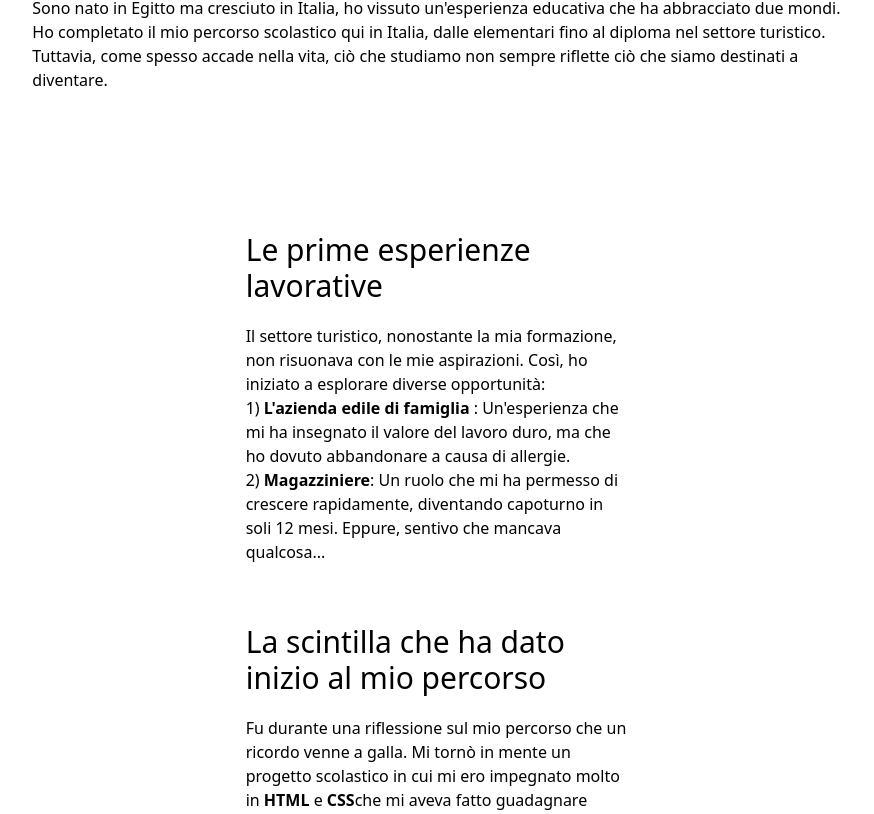
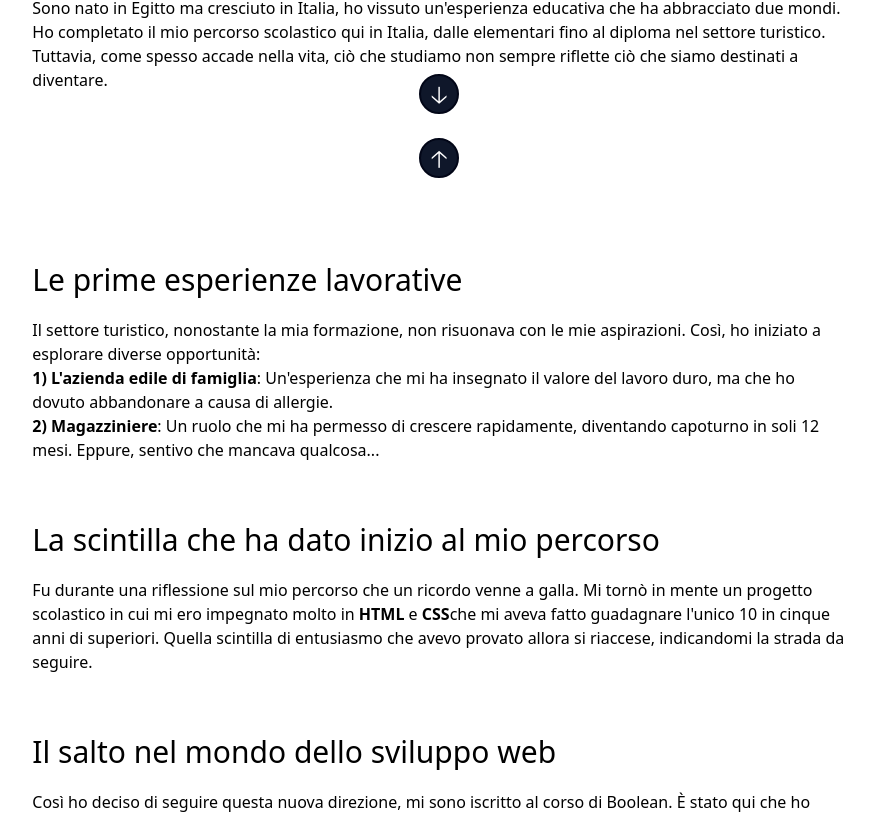
Before and after one commit to Mustaaaaa/personal-portfolio, a React (Create React App) app: page /aboutme in a window 1280 px wide. Shown: the part 776-1590 px from the top of the page, without its empty margins (201-1075 px from the left). Built offline with nearby package versions, Linux system fonts and the light colour scheme.

Commit message:
add --> fixed the buttons link

```diff
--- a/src/Components/AboutMe.js
+++ b/src/Components/AboutMe.js
@@ -7,7 +7,6 @@ import imgPersonal from '../Assets/abotMe/personalImage.png';
 import { useScroll } from './Assets/ScrollDisable.js';
 function AboutMe() {
     const section1Ref = useRef(null);
-    const section2Ref = useRef(null);
     const sectionDescriptionRef = useRef(null);
     const sectionExperienceRef = useRef(null);
     const sectionImgRef = useRef(null);
@@ -36,7 +35,7 @@ function AboutMe() {
             {/* anteprima primo progetto fooder*/}
             <div className="container min-h-[calc(100vh-56px)] d:min-h-0 mx-auto relative flex items-center justify-center lg:pt-20 md:pt-5">
                 <div className="absolute bottom-2 left-1/2 transform -translate-x-1/2">
-                    <button onClick={() => handleClickMobile(section1Ref)} className='button-hidden border-2 bg-slate-900 border-slate-950 w-10 h-10 rounded-full text-2xl animate-bounce text-white'>
+                    <button onClick={() => handleClickMobile(section1Ref)} className='hidden md:block border-2 bg-slate-900 border-slate-950 w-10 h-10 rounded-full text-2xl animate-bounce text-white'>
                         &#129123;
                     </button>
                 </div>
@@ -95,65 +94,75 @@ function AboutMe() {
             </div>
 
             {/* anteprima primo progetto fooder*/}
-            < div ref={section2Ref} className="container min-h-screen d:min-h-0 mx-auto relative flex items-center justify-center lg:pt-20 lg:pt-0" >
-                <div className="absolute top-4 left-1/2 transform -translate-x-1/2">
-                    <button onClick={ScrollTop} className='button-hidden border-2 bg-slate-900 border-slate-950 w-10 h-10 rounded-full text-2xl animate-bounce text-white'>
+            {/* Scroll to Top Button */}
+
+            <div ref={section1Ref} className='container min-h-screen mx-auto md:relative flex flex-col items-center justify-center lg:pt-20 md:pt-5'>
+                <div className="hidden md:block absolute top-4 left-1/2 transform -translate-x-1/2">
+                    <button onClick={ScrollTop} className='border-2 bg-slate-900 border-slate-950 w-10 h-10 rounded-full text-2xl animate-bounce text-white'>
                         &#129121;
                     </button>
                 </div>
-
-                <div className='flex flex-col items-center flex-grow'>
-
-                    <div ref={sectionExperienceRef} className='container w-full lg:w-2/6 flex flex-col justify-center p-5 h-screen md:h-auto relative'>
+                {/* Experience Section */}
+                <div ref={sectionExperienceRef} className='container w-full lg:w-4/6 flex flex-col justify-center p-5 h-screen md:h-auto relative'>
+                    {/* Scroll to Description Button */}
                     <div className="absolute top-3 left-1/2 transform -translate-x-1/2">
                         <button onClick={() => handleClickMobile(sectionDescriptionRef)} className='md:hidden border-2 bg-slate-900 border-slate-950 w-10 h-10 rounded-full text-2xl animate-bounce text-white'>
                             &#129121;
                         </button>
                     </div>
+                    {/* Scroll to Start Future Section Button */}
                     <div className="absolute bottom-0 left-1/2 transform -translate-x-1/2">
                         <button onClick={() => handleClick(sectionStartFutureRef)} className='md:hidden border-2 bg-slate-900 border-slate-950 w-10 h-10 rounded-full text-2xl animate-bounce text-white'>
                             &#129123;
                         </button>
                     </div>
                     <p className='text-3xl'>Le prime esperienze lavorative</p>
-                        <p className='text-md py-5'>Il settore turistico, nonostante la mia formazione, non risuonava con le mie aspirazioni. Così, ho iniziato a esplorare diverse opportunità:
-                            <br></br>
-                            1)<strong> L'azienda edile di famiglia</strong> : Un'esperienza che mi ha insegnato il valore del lavoro duro, ma che ho dovuto abbandonare a causa di allergie.
-                            <br></br>
-                            2)<strong> Magazziniere</strong>: Un ruolo che mi ha permesso di crescere rapidamente, diventando capoturno in soli 12 mesi. Eppure, sentivo che mancava qualcosa...</p>
+                    <p className='text-md py-5'>
+                        Il settore turistico, nonostante la mia formazione, non risuonava con le mie aspirazioni. Così, ho iniziato a esplorare diverse opportunità:
+                        <br />
+                        <strong>1) L'azienda edile di famiglia</strong>: Un'esperienza che mi ha insegnato il valore del lavoro duro, ma che ho dovuto abbandonare a causa di allergie.
+                        <br />
+                        <strong>2) Magazziniere</strong>: Un ruolo che mi ha permesso di crescere rapidamente, diventando capoturno in soli 12 mesi. Eppure, sentivo che mancava qualcosa...
+                    </p>
                 </div>
 
-                    <div ref={sectionStartFutureRef} className='container w-full lg:w-2/6 flex flex-col justify-center p-5 h-screen md:h-auto relative'>
+                {/* Start Future Section */}
+                <div ref={sectionStartFutureRef} className='container w-full lg:w-4/6 flex flex-col justify-center p-5 h-screen md:h-auto relative'>
+                    {/* Scroll to Description Button */}
                     <div className="absolute top-3 left-1/2 transform -translate-x-1/2">
-                            <button onClick={() => handleClickMobile(sectionExperienceRef)} className='md:hidden border-2 bg-slate-900 border-slate-950 w-10 h-10 rounded-full text-2xl animate-bounce text-white'>
+                        <button onClick={() => handleClick(sectionExperienceRef)} className='md:hidden border-2 bg-slate-900 border-slate-950 w-10 h-10 rounded-full text-2xl animate-bounce text-white'>
                             &#129121;
                         </button>
                     </div>
+                    {/* Scroll to Experience Section Button */}
                     <div className="absolute bottom-0 left-1/2 transform -translate-x-1/2">
                         <button onClick={() => handleClick(sectionWebDeveloperRef)} className='md:hidden border-2 bg-slate-900 border-slate-950 w-10 h-10 rounded-full text-2xl animate-bounce text-white'>
                             &#129123;
                         </button>
                     </div>
                     <p className='text-3xl'>La scintilla che ha dato inizio al mio percorso</p>
-                        <p className='text-md py-5'>Fu durante una riflessione sul mio percorso che un ricordo venne a galla.
-                            Mi tornò in mente un progetto scolastico in cui mi ero impegnato molto in <strong>HTML</strong>  e <strong>CSS</strong>
-                            che mi aveva fatto guadagnare l'unico 10 in cinque anni di superiori.
-                            Quella scintilla di entusiasmo che avevo provato allora si riaccese, indicandomi la strada da seguire.</p>
+                    <p className='text-md py-5'>
+                        Fu durante una riflessione sul mio percorso che un ricordo venne a galla. Mi tornò in mente un progetto scolastico in cui mi ero impegnato molto in <strong>HTML</strong> e <strong>CSS</strong>
+                        che mi aveva fatto guadagnare l'unico 10 in cinque anni di superiori. Quella scintilla di entusiasmo che avevo provato allora si riaccese, indicandomi la strada da seguire.
+                    </p>
                 </div>
 
-                    <div ref={sectionWebDeveloperRef} className='container w-full lg:w-2/6 flex flex-col justify-center p-5 h-screen md:h-auto relative'>
+                {/* Web Development Journey Section */}
+                <div ref={sectionWebDeveloperRef} className='container w-full lg:w-4/6 flex flex-col justify-center p-5 h-screen md:h-auto relative'>
                     <div className="absolute top-3 left-1/2 transform -translate-x-1/2">
-                            <button onClick={() => handleClickMobile(sectionStartFutureRef)} className='md:hidden border-2 bg-slate-900 border-slate-950 w-10 h-10 rounded-full text-2xl animate-bounce text-white'>
+                        <button onClick={() => handleClick(sectionStartFutureRef)} className='md:hidden border-2 bg-slate-900 border-slate-950 w-10 h-10 rounded-full text-2xl animate-bounce text-white'>
                             &#129121;
                         </button>
                     </div>
+
                     <p className='text-3xl'>Il salto nel mondo dello sviluppo web</p>
-                        <p className='text-md py-5'>Così ho deciso di seguire questa nuova direzione, mi sono iscritto al corso di Boolean.
-                            È stato qui che ho realizzato che lo sviluppo web non era solo una nuova carriera,
-                            ma la realizzazione di un sogno che avevo da ragazzino, anche se solo ora ne ero pienamente consapevole.</p>
+                    <p className='text-md py-5'>
+                        Così ho deciso di seguire questa nuova direzione, mi sono iscritto al corso di Boolean. È stato qui che ho realizzato che lo sviluppo web non era solo una nuova carriera,
+                        ma la realizzazione di un sogno che avevo da ragazzino, anche se solo ora ne ero pienamente consapevole.
+                    </p>
                 </div>
             </div>
-            </div >
+
         </div>
     );
 };
--- a/src/Components/Assets/scrollFunctionMobile.js
+++ b/src/Components/Assets/scrollFunctionMobile.js
@@ -1,9 +1,9 @@
-const scrollFunction = (sectionRef) => {
-  const navbarHeight = 64; // Altezza della navbar in px
+const scrollFunctionMobile = (sectionRef) => {
+  const navbarHeight = 64;
   window.scrollTo({
       top: sectionRef.current.offsetTop + navbarHeight,
       behavior: 'smooth'
   });
 };
 
-export default scrollFunction;
+export default scrollFunctionMobile;
```
Lines whose indentation alone changed are shown as unchanged.
